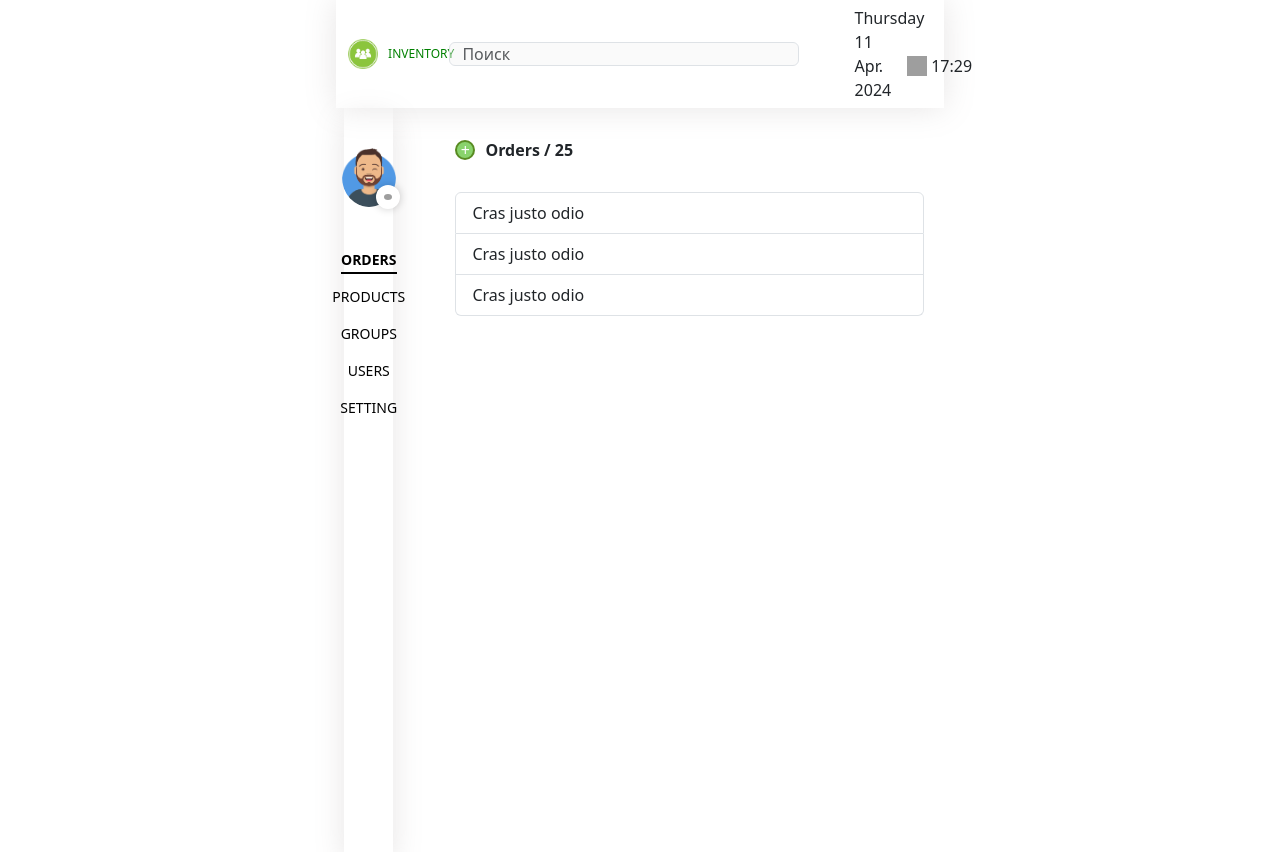
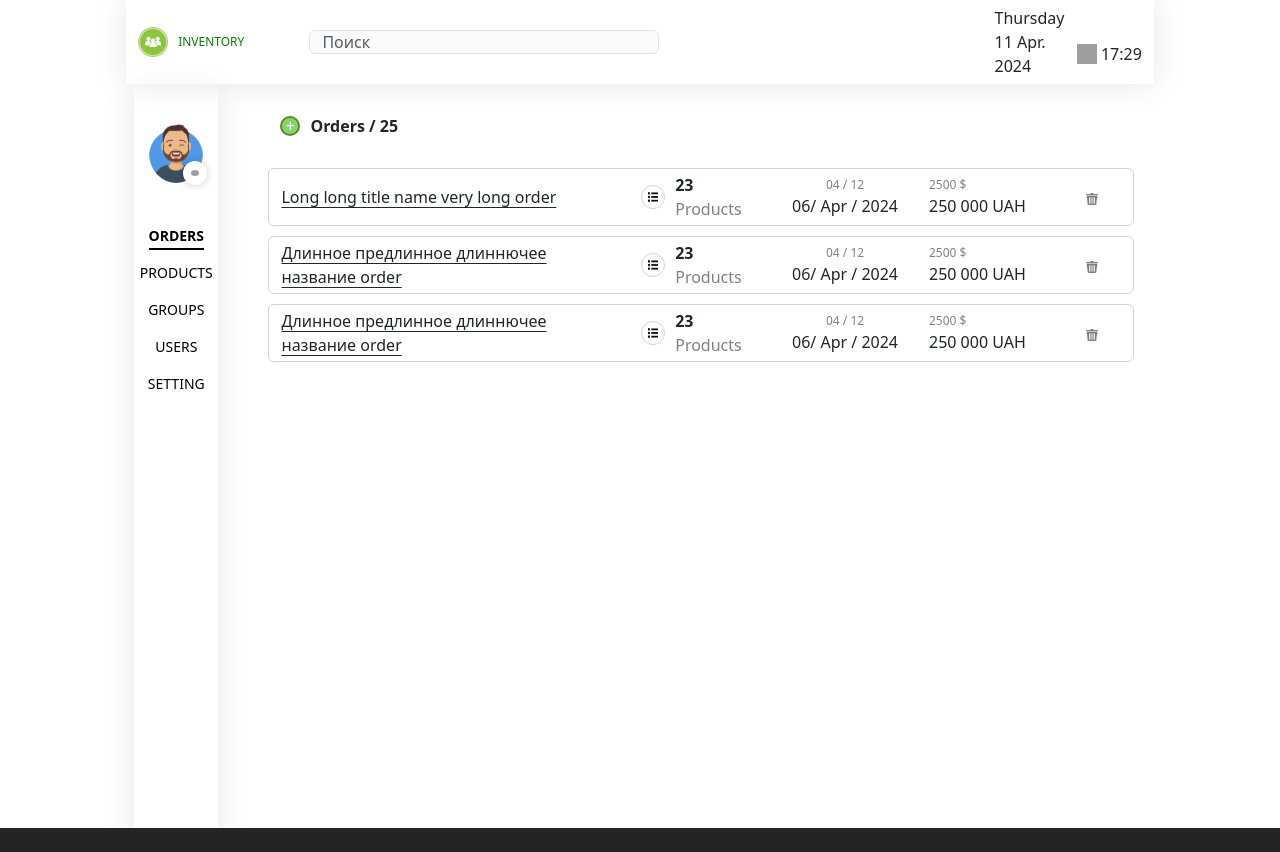
Before and after one commit to Lobovem/DzenCode, a React (Vite) app: page / in a window 1280 px wide. After the commit the page ends 828 px from the top, so only its background shows below. Built offline with nearby package versions, Linux system fonts and the light colour scheme; grey boxes are pictures that could not be loaded.

Commit message:
feat(Orders):  add layout and styles to components of orders in items

```diff
--- a/src/components/Orders/Orders.scss
+++ b/src/components/Orders/Orders.scss
@@ -32,4 +32,80 @@
   &__headerTitle {
     font-weight: 600;
   }
+
+
 }
+
+.listItem {
+  margin-left: 0;
+  padding-left: 0;
+
+  &__item {
+    border: 1px solid lightgrey;
+    border-radius: 6px;
+    margin-bottom: 10px;
+    padding-top: 4px;
+    padding-bottom: 4px;
+
+    &:hover {
+      box-shadow: 0 0 20px rgba(133, 125, 125, 0.2);
+    }
+  }
+
+  &__title {
+    text-decoration: underline;
+    text-underline-offset: 4px;
+  }
+
+  &__count {
+    display: flex;
+    align-items: center;
+    gap: 10px;
+  }
+
+  &__iconListWrap {
+    width: 24px;
+    height: 24px;
+    border: 1px solid lightgrey;
+    border-radius: 12px;
+    padding: 0;
+    display: flex;
+    justify-content: center;
+    align-items: center
+  }
+
+  &__iconList {
+    width: 10px;
+    height: 10px;
+  }
+
+  &__countProducts {
+    font-weight: 600;
+  }
+
+  &__countProductsDesc {
+    color: gray;
+  }
+
+  &__date {
+    display: flex;
+    flex-direction: column;
+    align-items: center;
+  }
+
+  &__dateShort {
+    font-size: 12px;
+    color: gray;
+  }
+
+  &__priceShort {
+    font-size: 12px;
+    color: gray;
+  }
+
+  &__iconTrush {
+    width: 12px;
+    height: 12px;
+    opacity: 0.7;
+  }
+}
--- a/src/components/Orders/Orders.tsx
+++ b/src/components/Orders/Orders.tsx
@@ -1,5 +1,7 @@
-import { Button, ListGroup } from 'react-bootstrap';
+import { Button, Col, Container, Image, Row } from 'react-bootstrap';
 import { FC } from 'react';
+import iconList from '../../assets/iconList.png';
+import iconTrush from '../../assets/iconTrush.png';
 import './Orders.scss';
 
 export const Orders: FC = () => {
@@ -9,11 +11,103 @@ export const Orders: FC = () => {
         <Button className="rounded-circle orders__button button">+</Button>
         <p className="orders__headerTitle">Orders / 25</p>
       </div>
-      <ListGroup>
-        <ListGroup.Item>Cras justo odio</ListGroup.Item>
-        <ListGroup.Item>Cras justo odio</ListGroup.Item>
-        <ListGroup.Item>Cras justo odio</ListGroup.Item>
-      </ListGroup>
+
+      <Container fluid className="orders__listItem listItem">
+        <Row className="align-items-center listItem__item">
+          <Col md={5}>
+            <p className="listItem__title">Long long title name very long order</p>
+          </Col>
+          <Col md={2} className="listItem__count">
+            <Button variant="white" className="listItem__iconListWrap">
+              <Image src={iconList} className="listItem__iconList" />
+            </Button>
+
+            <div>
+              <p className="listItem__countProducts">23</p>
+              <p className="listItem__countProductsDesc">Products</p>
+            </div>
+          </Col>
+
+          <Col md={2} className="listItem__date">
+            <p className="listItem__dateShort">04 / 12</p>
+            <p className="listItem__dateLarge">06/ Apr / 2024</p>
+          </Col>
+
+          <Col md={2}>
+            <p className="listItem__priceShort">2500 $</p>
+            <p className="listItem__priceLarge">250 000 UAH</p>
+          </Col>
+
+          <Col md={1}>
+            <Button variant="white">
+              <Image src={iconTrush} className="listItem__iconTrush" />
+            </Button>
+          </Col>
+        </Row>
+
+        <Row className="align-items-center listItem__item">
+          <Col md={5}>
+            <p className="listItem__title">Длинное предлинное длиннючее название order</p>
+          </Col>
+          <Col md={2} className="listItem__count">
+            <Button variant="white" className="listItem__iconListWrap">
+              <Image src={iconList} className="listItem__iconList" />
+            </Button>
+
+            <div>
+              <p className="listItem__countProducts">23</p>
+              <p className="listItem__countProductsDesc">Products</p>
+            </div>
+          </Col>
+
+          <Col md={2} className="listItem__date">
+            <p className="listItem__dateShort">04 / 12</p>
+            <p className="listItem__dateLarge">06/ Apr / 2024</p>
+          </Col>
+
+          <Col md={2}>
+            <p className="listItem__priceShort">2500 $</p>
+            <p className="listItem__priceLarge">250 000 UAH</p>
+          </Col>
+
+          <Col md={1}>
+            <Button variant="white">
+              <Image src={iconTrush} className="listItem__iconTrush" />
+            </Button>
+          </Col>
+        </Row>
+        <Row className="align-items-center listItem__item">
+          <Col md={5}>
+            <p className="listItem__title">Длинное предлинное длиннючее название order</p>
+          </Col>
+          <Col md={2} className="listItem__count">
+            <Button variant="white" className="listItem__iconListWrap">
+              <Image src={iconList} className="listItem__iconList" />
+            </Button>
+
+            <div>
+              <p className="listItem__countProducts">23</p>
+              <p className="listItem__countProductsDesc">Products</p>
+            </div>
+          </Col>
+
+          <Col md={2} className="listItem__date">
+            <p className="listItem__dateShort">04 / 12</p>
+            <p className="listItem__dateLarge">06/ Apr / 2024</p>
+          </Col>
+
+          <Col md={2}>
+            <p className="listItem__priceShort">2500 $</p>
+            <p className="listItem__priceLarge">250 000 UAH</p>
+          </Col>
+
+          <Col md={1}>
+            <Button variant="white">
+              <Image src={iconTrush} className="listItem__iconTrush" />
+            </Button>
+          </Col>
+        </Row>
+      </Container>
     </div>
   );
 };
```
Also changed, not shown: src/assets/iconList.png (added), src/assets/iconTrush.png (added).
